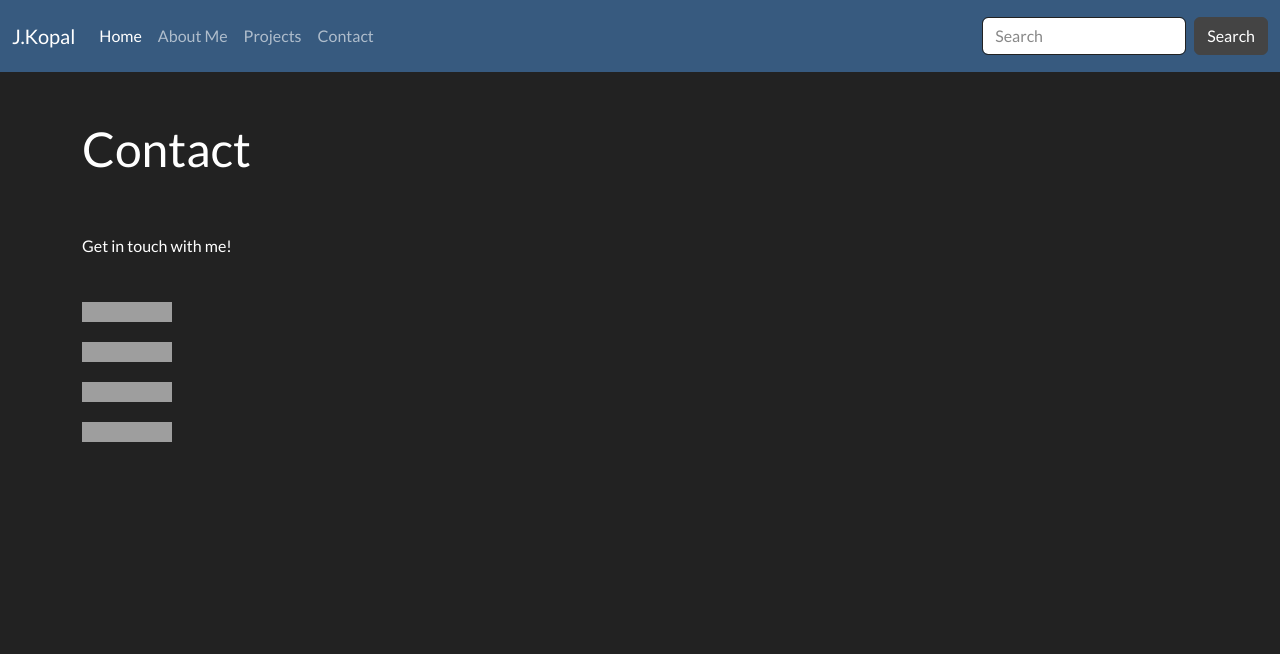
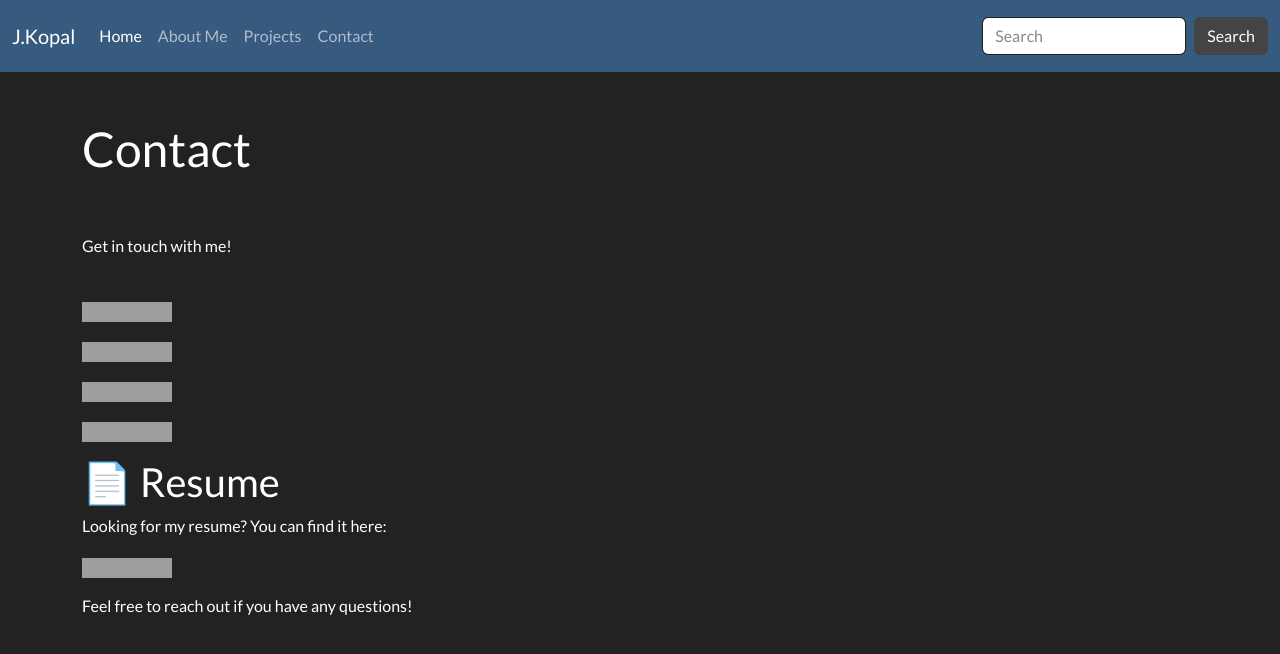
Before and after one commit to JKopal101/jkopal101.github.io, a Jekyll site: the page built from contact.md, in a window 1280 px wide. Shown: the top 654 px of the page. Built offline with Jekyll 4.4.1, drawn with Linux system fonts in a browser that asks for light colours; grey boxes are pictures that could not be loaded.

Commit message:
Update contact.md
Added CV Section with link

```diff
--- a/contact.md
+++ b/contact.md
@@ -20,3 +20,11 @@ Get in touch with me!
 <!-- Email -->
 <a href="mailto:jkopal101@gmail.com.com"><img src="https://img.shields.io/badge/-Email-D14836?&style=for-the-badge&logo=gmail&logoColor=white" />
 </a>
+
+## 📄 Resume
+
+Looking for my resume? You can find it here:
+
+[![Resume](https://img.shields.io/badge/-CV/Resume-0A66C2?style=for-the-badge&logo=readthedocs&logoColor=white)](https://docs.google.com/document/d/1F_LVblUTnLC8-tz-HEI1capla8Y_Z3qq/edit)
+
+Feel free to reach out if you have any questions!
```
